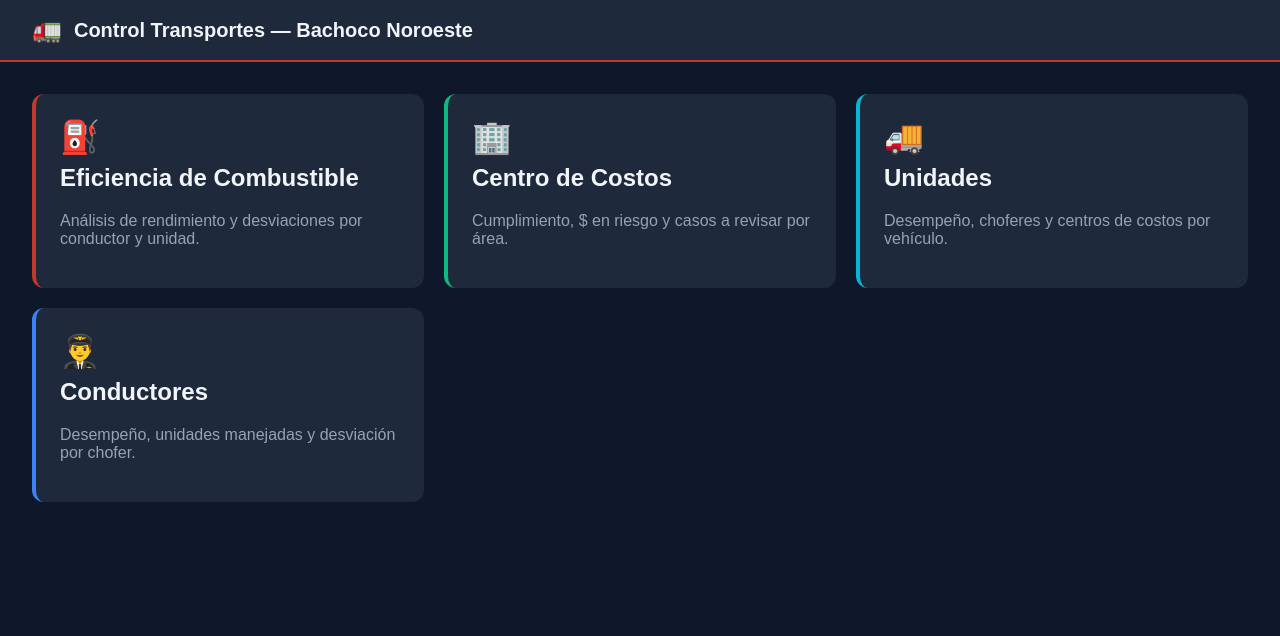
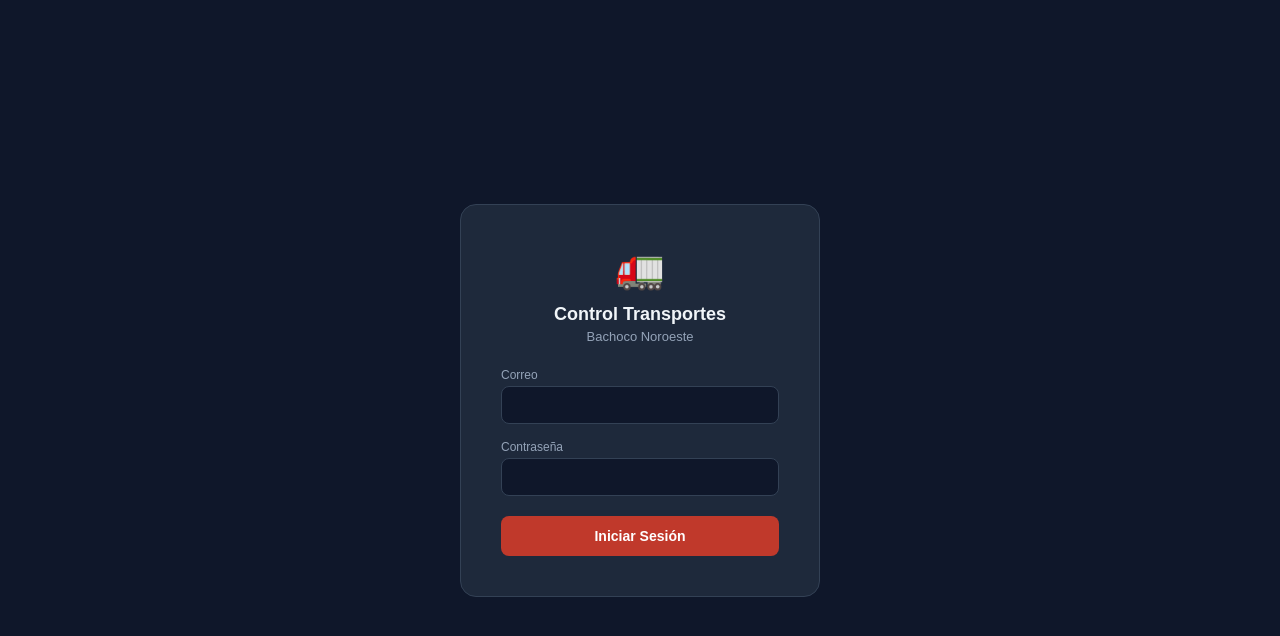
Before and after one commit to carloscortez13/bachocotransportes, a React (Vite) app: page / in a window 1280 px wide. Shown: the top 636 px of the page. Built offline with nearby package versions, Linux system fonts and the light colour scheme.

Commit message:
agregar login con supabase auth

```diff
--- a/src/App.tsx
+++ b/src/App.tsx
@@ -3,6 +3,7 @@
 import CentroCostos from "./CentroCostos";
 import Unidades from "./Unidades";
 import Conductores from "./Conductores";
+import Login from "./Login";
 
 const CENTROS_COSTOS = [
   "Postura Comercial Mexicali", "Ctos F Ind Post Rep Pesada", "Mntto",
@@ -200,6 +201,8 @@
 ];
 
 function App() {
+  const [sesion, setSesion] = useState<any>(null);
+  const [cargandoSesion, setCargandoSesion] = useState(true);
   const [modulo, setModulo] = useState<string | null>(null);
   const [datos, setDatos] = useState<any[]>([]);
   const [datosFiltrados, setDatosFiltrados] = useState<any[]>([]);
@@ -222,11 +225,29 @@
   const [estadoDropdownOpen, setEstadoDropdownOpen] = useState(false);
 
   useEffect(() => {
+    supabase.auth.getSession().then(({ data }) => {
+      setSesion(data.session);
+      setCargandoSesion(false);
+    });
+
+    const { data: listener } = supabase.auth.onAuthStateChange((_event, nuevaSesion) => {
+      setSesion(nuevaSesion);
+    });
+
+    return () => listener.subscription.unsubscribe();
+  }, []);
+
+  useEffect(() => {
     if (modulo === "combustible") cargarDatos();
   }, [modulo, fechaInicio, fechaFin, filtroConductor, filtroRegion, filtroCentros, filtroProveedores, filtroEstados]);
 
   const cargarDatos = async () => {
     setCargando(true);
+    const PAGE_SIZE = 1000;
+    let todasLasFilas: any[] = [];
+    let desde = 0;
+
+    while (true) {
       let query = supabase.from("vista_rendimiento").select("*");
       if (fechaInicio) query = query.gte("fecha", fechaInicio);
       if (fechaFin) query = query.lte("fecha", fechaFin);
@@ -235,13 +256,23 @@
       if (filtroCentros.length > 0) query = query.in("centro_costos", filtroCentros);
       if (filtroProveedores.length > 0) query = query.in("proveedor", filtroProveedores);
       if (filtroEstados.length > 0) query = query.in("estado_transaccion", filtroEstados);
-    query = query.limit(10000);
+
+      query = query.range(desde, desde + PAGE_SIZE - 1);
+
       const { data, error } = await query;
-    if (error) console.error(error);
-    else {
-      setDatos(data || []);
-      setDatosFiltrados(data || []);
+      if (error) {
+        console.error(error);
+        break;
       }
+      if (!data || data.length === 0) break;
+
+      todasLasFilas = todasLasFilas.concat(data);
+      if (data.length < PAGE_SIZE) break;
+      desde += PAGE_SIZE;
+    }
+
+    setDatos(todasLasFilas);
+    setDatosFiltrados(todasLasFilas);
     setCargando(false);
   };
 
@@ -305,6 +336,18 @@
     fontSize: "14px",
     width: "100%"
   };
+
+  if (cargandoSesion) {
+    return (
+      <div style={{ backgroundColor: "#0f172a", minHeight: "100vh", display: "flex", alignItems: "center", justifyContent: "center", color: "#94a3b8", fontFamily: "Arial, sans-serif" }}>
+        Cargando...
+      </div>
+    );
+  }
+
+  if (!sesion) {
+    return <Login />;
+  }
 
   if (modulo === "combustible") {
     return (
@@ -576,9 +619,17 @@
 
   return (
     <div style={{ backgroundColor: "#0f172a", minHeight: "100vh", color: "white", fontFamily: "Arial, sans-serif" }}>
-      <div style={{ backgroundColor: "#1e293b", padding: "16px 32px", display: "flex", alignItems: "center", gap: "12px", borderBottom: "2px solid #c0392b" }}>
+      <div style={{ backgroundColor: "#1e293b", padding: "16px 32px", display: "flex", alignItems: "center", justifyContent: "space-between", gap: "12px", borderBottom: "2px solid #c0392b" }}>
+        <div style={{ display: "flex", alignItems: "center", gap: "12px" }}>
           <span style={{ fontSize: "24px" }}>🚛</span>
           <h1 style={{ margin: 0, fontSize: "20px", color: "#f1f5f9" }}>Control Transportes — Bachoco Noroeste</h1>
+        </div>
+        <button
+          onClick={() => supabase.auth.signOut()}
+          style={{ background: "none", border: "1px solid #334155", color: "#94a3b8", cursor: "pointer", fontSize: "13px", padding: "6px 14px", borderRadius: "8px" }}
+        >
+          Cerrar sesión
+        </button>
       </div>
       <div style={{ padding: "32px", display: "grid", gridTemplateColumns: "repeat(3, 1fr)", gap: "20px" }}>
         <div onClick={() => setModulo("combustible")} style={{ backgroundColor: "#1e293b", borderRadius: "12px", padding: "24px", borderLeft: "4px solid #c0392b", cursor: "pointer" }}>
--- /dev/null
+++ b/src/Login.tsx
@@ -0,0 +1,117 @@
+import { useState } from "react";
+import { supabase } from "./supabase";
+
+function Login() {
+  const [email, setEmail] = useState("");
+  const [password, setPassword] = useState("");
+  const [error, setError] = useState("");
+  const [cargando, setCargando] = useState(false);
+
+  const iniciarSesion = async (e: React.FormEvent) => {
+    e.preventDefault();
+    setError("");
+    setCargando(true);
+
+    const { error } = await supabase.auth.signInWithPassword({ email, password });
+
+    if (error) {
+      setError("Correo o contraseña incorrectos.");
+    }
+    // Si no hay error, el listener de onAuthStateChange en App.tsx
+    // detecta la sesión nueva y muestra la app automáticamente.
+
+    setCargando(false);
+  };
+
+  return (
+    <div style={{
+      backgroundColor: "#0f172a",
+      minHeight: "100vh",
+      display: "flex",
+      alignItems: "center",
+      justifyContent: "center",
+      fontFamily: "Arial, sans-serif"
+    }}>
+      <form onSubmit={iniciarSesion} style={{
+        backgroundColor: "#1e293b",
+        padding: "40px",
+        borderRadius: "16px",
+        width: "360px",
+        border: "1px solid #334155"
+      }}>
+        <div style={{ textAlign: "center", marginBottom: "24px" }}>
+          <span style={{ fontSize: "40px" }}>🚛</span>
+          <h1 style={{ color: "#f1f5f9", fontSize: "18px", margin: "12px 0 4px" }}>
+            Control Transportes
+          </h1>
+          <p style={{ color: "#94a3b8", fontSize: "13px", margin: 0 }}>
+            Bachoco Noroeste
+          </p>
+        </div>
+
+        <p style={{ color: "#94a3b8", fontSize: "12px", margin: "0 0 4px" }}>Correo</p>
+        <input
+          type="email"
+          value={email}
+          onChange={e => setEmail(e.target.value)}
+          required
+          style={{
+            width: "100%",
+            backgroundColor: "#0f172a",
+            border: "1px solid #334155",
+            borderRadius: "8px",
+            color: "white",
+            padding: "10px 12px",
+            fontSize: "14px",
+            marginBottom: "16px",
+            boxSizing: "border-box"
+          }}
+        />
+
+        <p style={{ color: "#94a3b8", fontSize: "12px", margin: "0 0 4px" }}>Contraseña</p>
+        <input
+          type="password"
+          value={password}
+          onChange={e => setPassword(e.target.value)}
+          required
+          style={{
+            width: "100%",
+            backgroundColor: "#0f172a",
+            border: "1px solid #334155",
+            borderRadius: "8px",
+            color: "white",
+            padding: "10px 12px",
+            fontSize: "14px",
+            marginBottom: "20px",
+            boxSizing: "border-box"
+          }}
+        />
+
+        {error && (
+          <p style={{ color: "#c0392b", fontSize: "13px", margin: "0 0 16px" }}>{error}</p>
+        )}
+
+        <button
+          type="submit"
+          disabled={cargando}
+          style={{
+            width: "100%",
+            backgroundColor: "#c0392b",
+            border: "none",
+            borderRadius: "8px",
+            color: "white",
+            padding: "12px",
+            fontSize: "14px",
+            fontWeight: "bold",
+            cursor: cargando ? "default" : "pointer",
+            opacity: cargando ? 0.7 : 1
+          }}
+        >
+          {cargando ? "Entrando..." : "Iniciar Sesión"}
+        </button>
+      </form>
+    </div>
+  );
+}
+
+export default Login;
```
Lines whose indentation alone changed are shown as unchanged.
